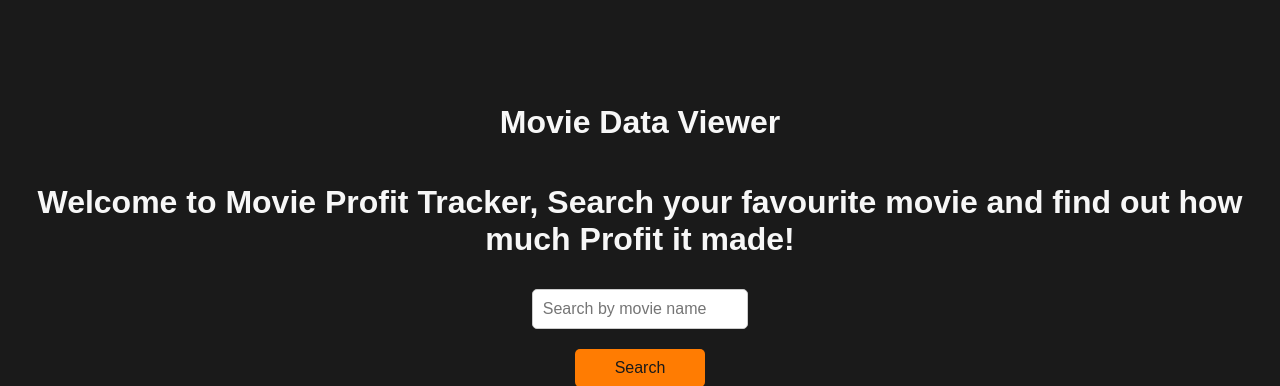
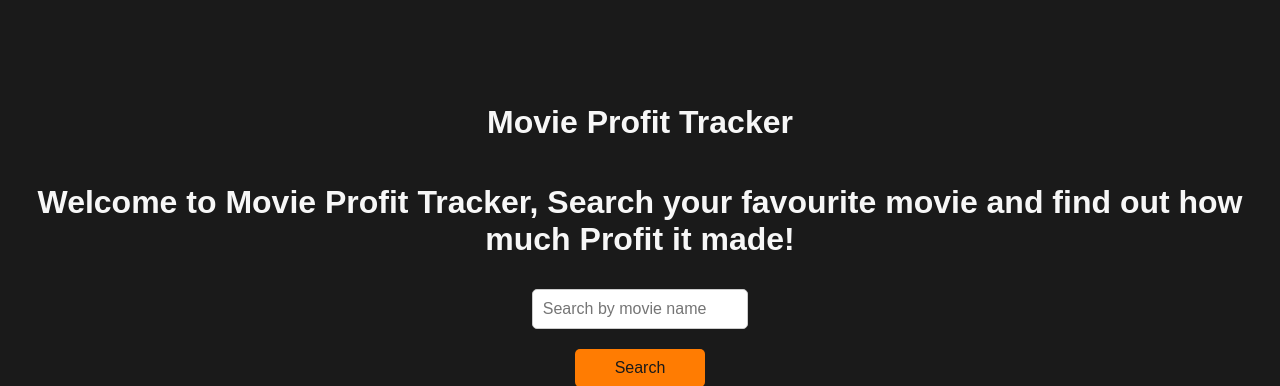
Before and after one commit to Princesskanye001/Movie-Profit-Tracker, a Flask app: page / in a window 1280 px wide. Shown: the part 165-551 px from the top of the page. Run offline with Flask 3, Linux system fonts and the light colour scheme.

Commit message:
changed header

```diff
--- a/templates/index.html
+++ b/templates/index.html
@@ -7,7 +7,7 @@
     <link rel="stylesheet" href="{{ url_for('static', filename='style.css') }}">
 </head>
 <body>
-    <h1 class="header">Movie Data Viewer</h1>
+    <h1 class="header">Movie Profit Tracker</h1>
     <h1>Welcome to Movie Profit Tracker, Search your favourite movie and find out how much Profit it made!</h1>
     <form method="post" action="/search">
         <input type="text" name="query" placeholder="Search by movie name" value="{{ query | default('') }}">
```
